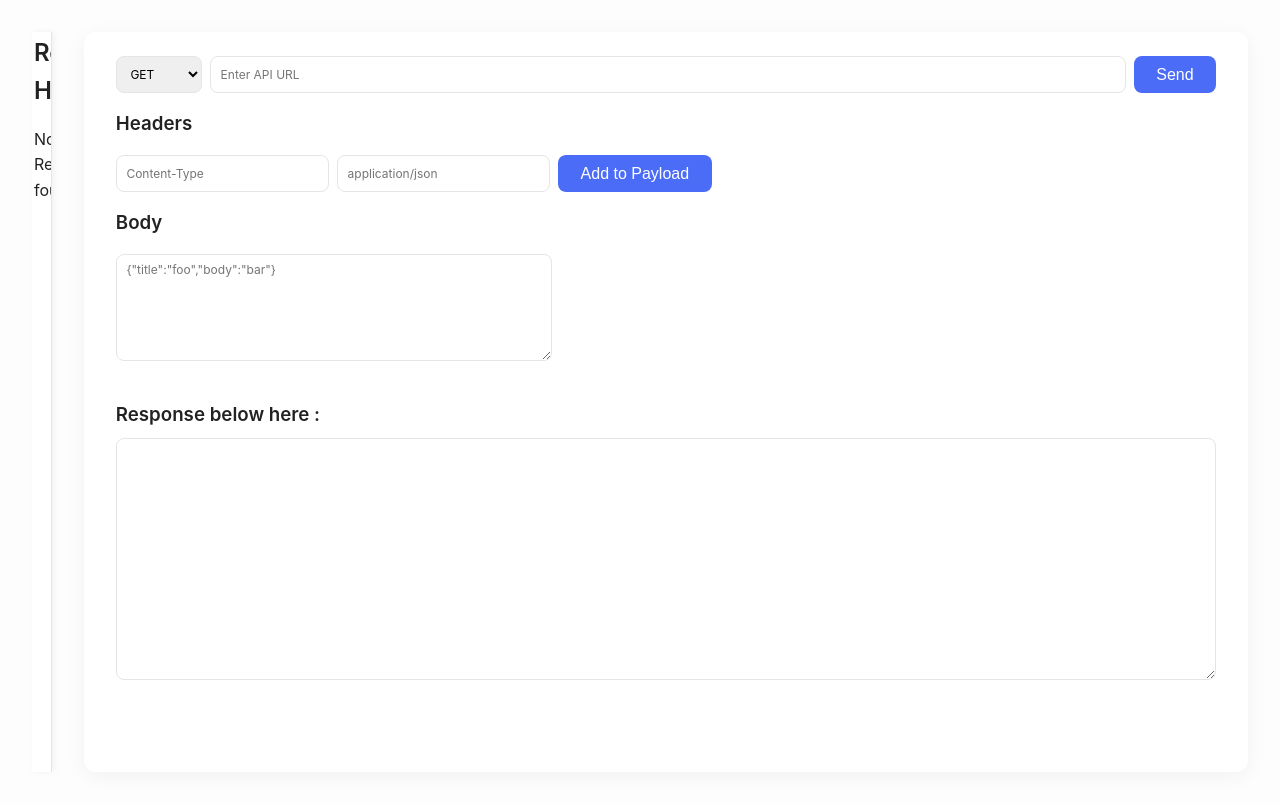
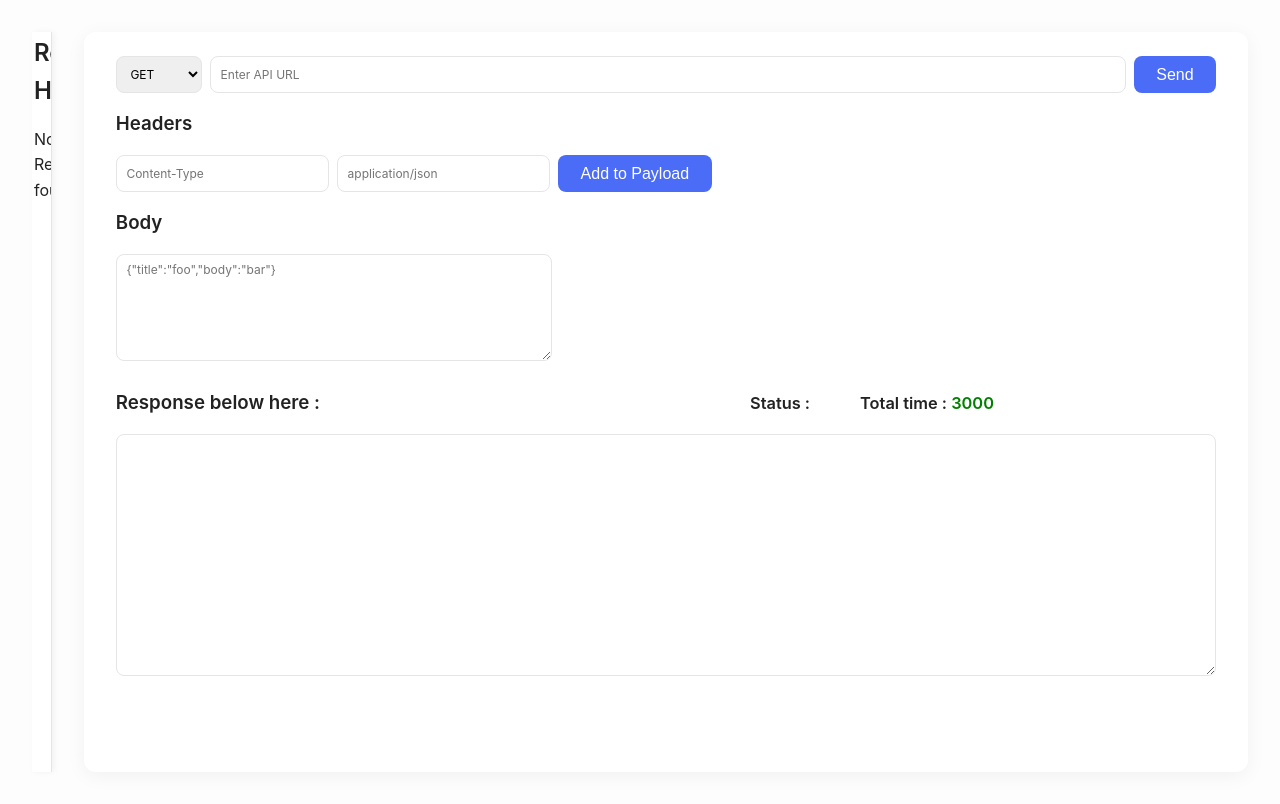
Before and after one commit to Harish010818/API-Proxy-Server, a React (Vite) app in the folder frontend/: page / in a window 1280 px wide. Built offline with nearby package versions, Linux system fonts and the light colour scheme.

Commit message:
feat: status code resposne added in UI

```diff
--- a/frontend/src/App.jsx
+++ b/frontend/src/App.jsx
@@ -12,7 +12,7 @@ function App() {
     method: "GET",
     headers: {},
     body: {}
-    // params: {},
+  //params: {},
   });
 
   const [headerKey, setHeaderKey] = useState("");
@@ -20,6 +20,8 @@ function App() {
   const [bodyText, setBodyText] = useState("");
   const [res, setRes] = useState("");
   const [reqhistory, setReqHistory] = useState([]);
+  const [status, setStatus] = useState("");
+  const [time, setTime] = useState(3000);
 
 
   useEffect(() => {
@@ -85,18 +87,20 @@ function App() {
     localStorage.setItem("req", JSON.stringify(storeReqs));
 
     try {
+      console.time("time");
       const response = await fetch(`${import.meta.env.VITE_API_URL}/request`, {
         method: "POST",
         headers: { "Content-Type": "application/json" },
         body: JSON.stringify(payload),
         credentials: "include"
       });
-
+      console.timeEnd("time");
       const result = await response.json();
-
+      console.log(result);
       if (result.data) {
         if(typeof result.data === "object"){
           setRes(JSON.stringify(result.data, null, 2)); // pretty JSON
+          setStatus(result.status);
         } else {
           setRes("Error: " + JSON.stringify(result.data, null, 2));
         }
@@ -108,8 +112,8 @@ function App() {
     }
   };
 
+
   const autofillHistoryHandler = (data) => {
-
     setPayLoad((prevState) => ({
       ...prevState,
       url: data.url,
@@ -167,6 +171,8 @@ function App() {
           bodyChangeHandler={bodyChangeHandler}
           res={res}
           setRes={setRes}
+          time={time}
+          status={status}
         />
       </div>
     </>
--- a/frontend/src/components/MainContainer.jsx
+++ b/frontend/src/components/MainContainer.jsx
@@ -9,7 +9,9 @@ const MainContainer = ({
   addHeader,
   bodyText,
   bodyChangeHandler,
-          res
+  res,
+  time,
+  status,
 }) => {
   return (
     <>
@@ -78,18 +80,29 @@ const MainContainer = ({
         </form>
 
         <div className="response">
+  <div className="response-header">
     <h3>Response below here :</h3>
+
+    <div className="response-meta">
+      <h3>
+        Status : <span className={`status ${status === 200 ? "success" : "error"}`}>{status}</span>
+      </h3>
+      <h3>Total time : <span className="time">{time}</span></h3>
+    </div>
+  </div>
+
   <textarea
     rows="15"
     cols="133"
-              value={res} readOnly
+    value={res}
+    readOnly
     className={res.startsWith("Error") ? "error" : "success"}
-            >
-            </textarea>
+  />
 </div>
+
       </div>
     </>
-      )
-}
+  );
+};
 
 export default MainContainer;
--- a/frontend/src/index.css
+++ b/frontend/src/index.css
@@ -159,3 +159,41 @@ button:active {
 ::-webkit-scrollbar-thumb:hover {
   background: #b5b5b5;
 }
+
+
+
+.response {
+  margin-top: 20px;
+}
+
+/* flex row for heading + time + status */
+.response-header {
+  display: flex;
+  align-items: center;
+  margin-bottom: 8px;
+  gap: 430px;
+}
+
+/* right side container */
+.response-meta {
+  display: flex;
+  gap: 50px; /* good space between time & status */
+  font-size: 14px;
+}
+
+
+/* COLORS */
+.time {
+  color: green;
+  font-weight: 600;
+}
+
+.status.success {
+  color: green;
+  font-weight: 600;
+}
+
+.status.error {
+  color: red;
+  font-weight: 600;
+}
```
Lines whose indentation alone changed are shown as unchanged.
